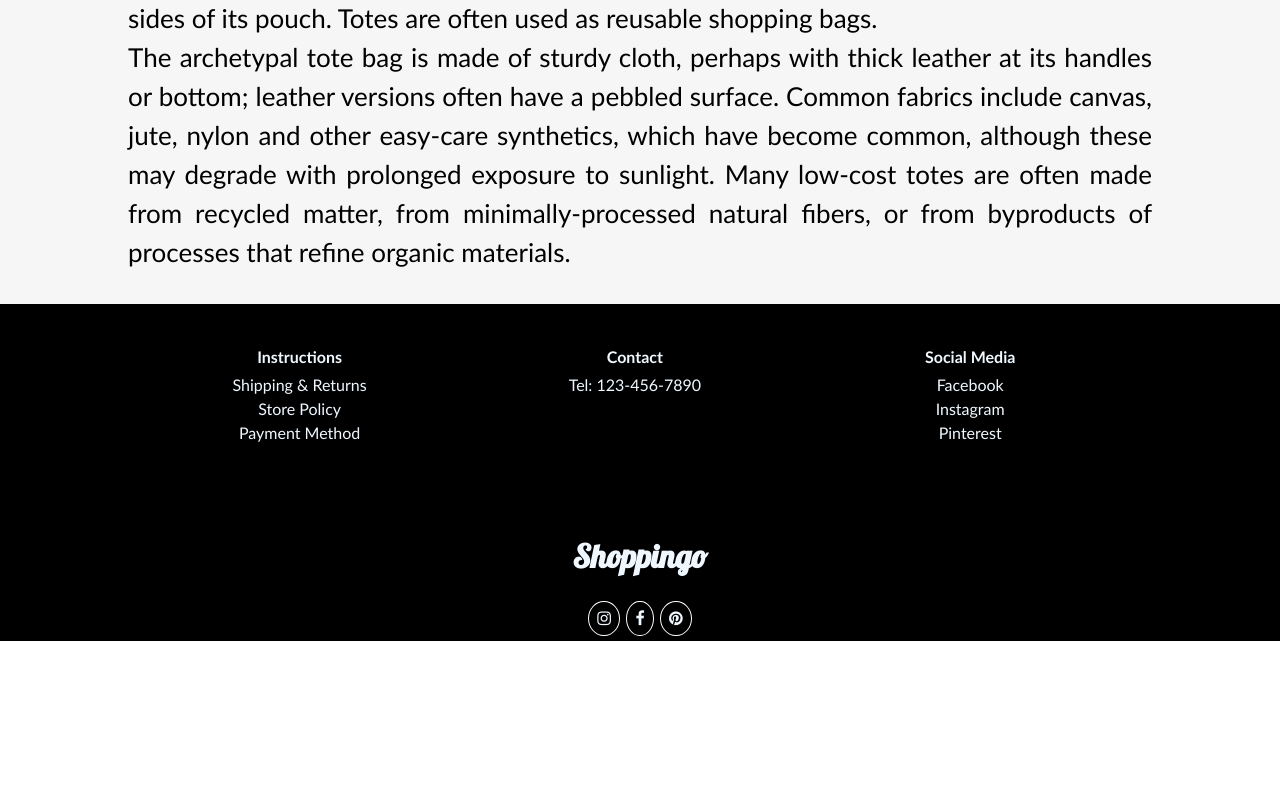
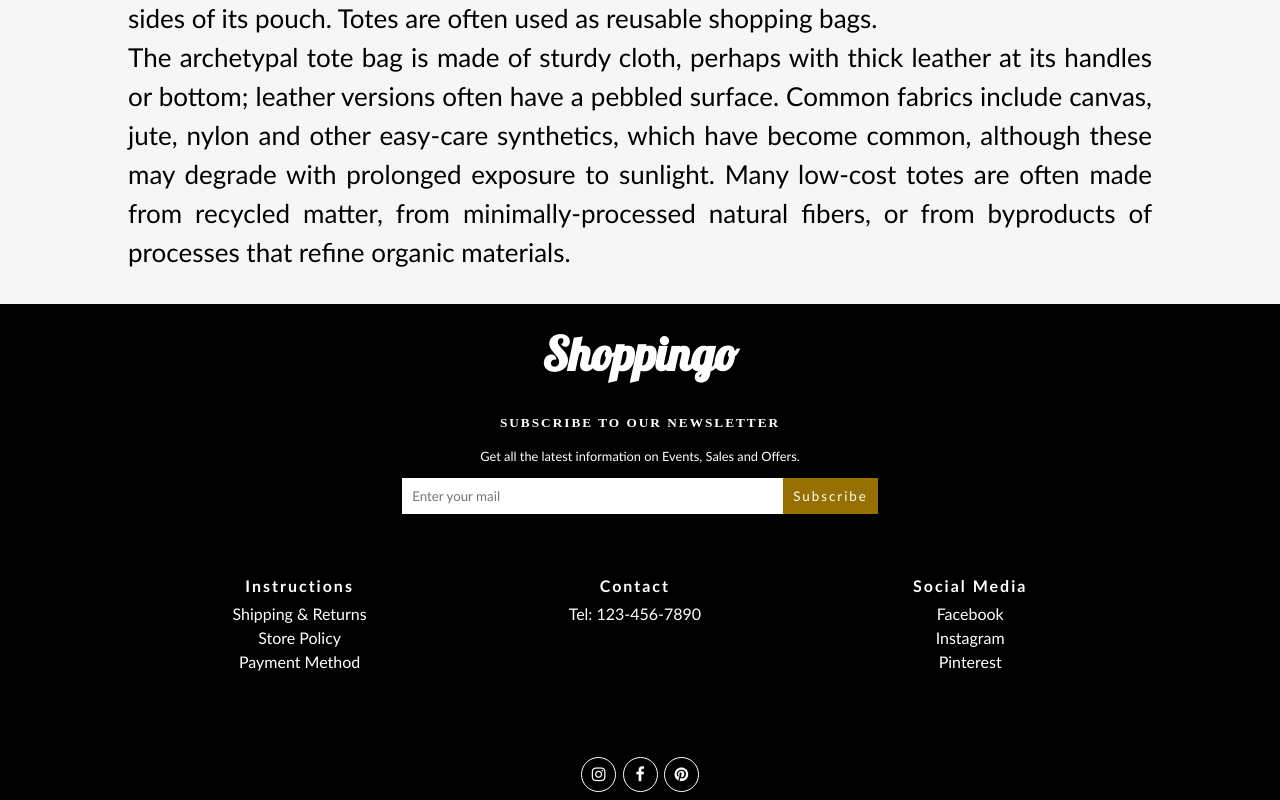
Before and after one commit to Abdallah1397/Shoppingo, a Next.js app: page / in a window 1280 px wide. Shown: the part 1894-2694 px from the top of the page. Before the commit the page ends 2535 px from the top, so only its background shows below. Built offline with nearby package versions, Linux system fonts and the light colour scheme.

Commit message:
handle footer content

```diff
--- a/components/Footer/Footer.js
+++ b/components/Footer/Footer.js
@@ -4,6 +4,24 @@ import styles from "./Footer.module.css";
 const Footer = () => {
     return (
         <div className={styles.footer}>
+            {/* Footer-Logo */}
+            <div>
+                <h2>Shoppingo</h2>
+            </div>
+            {/* Subscribe Header */}
+            <div className={styles.subscribeHeader}>
+                <h5>
+                    Subscribe to our newsletter
+                </h5>
+                <p>
+                    Get all the latest information on Events, Sales and Offers.
+                </p>
+            </div>
+            {/* Subscribe */}
+            <div className={styles.subscribe}>
+                <input type="email" placeholder="Enter your mail" />
+                <button>Subscribe</button>
+            </div>
             <div className={styles.footerInformatians}>
                 {/* Instructions */}
                 <div>
@@ -25,20 +43,15 @@ const Footer = () => {
                     <p>Pinterest</p>
                 </div>
             </div>
-            <div>
-                <h2>
-                    Shoppingo
-                </h2>
-            </div>
             {/* Social Media Icons */}
             <div className={styles.socialMediaIcons}>
                 <a href="#" className={styles.insta}>
                     <i className="fa fa-instagram" />
                 </a>
-                <a href="#" className={styles.insta}>
+                <a href="#" className={styles.facebook}>
                     <i className="fa fa-facebook" />
                 </a>
-                <a href="#" className={styles.insta}>
+                <a href="#" className={styles.pinterest}>
                     <i className="fa fa-pinterest" />
                 </a>
             </div>
--- a/components/Footer/Footer.module.css
+++ b/components/Footer/Footer.module.css
@@ -1,16 +1,58 @@
 .footer {
     background-color: #000;
-    color: aliceblue;
+    color: #fff;
     padding: 5px;
     text-align: center;
+
 }
-.footer h2{
+
+/* Logo */
+.footer h2 {
     font-family: 'Lobster', cursive;
-    font-size: xx-large;
+    font-size: 2.9rem;
+    margin-block-start: 0;
+    margin-block-end: 0;
+    padding: 1rem 0;
 }
+.subscribeHeader h5{
+    letter-spacing: 2px;
+    text-transform: uppercase;
+    margin-block-start: 0;
+    margin-block-end: 0;
+    padding: 1rem 0;
+}
+.subscribeHeader p{
+    font-size: 0.8rem;
+    margin-block-start: 0;
+    margin-block-end: 0;
+}
+/* Subscribe */
+.subscribe{
+    padding-top: .7rem;
+}
+.subscribe input {
+    padding: 10px;
+    width: 30%;
+    border: none;
+    font-family: 'Gill Sans', 'Gill Sans MT', Calibri, 'Trebuchet MS', sans-serif;
+}
+.subscribe button {
+    padding: 10px;
+    border: none;
+    cursor: pointer;
+    letter-spacing: 2px;
+    background-color:#969393 ;
+    color: #fff;
+    background-color: rgb(150, 113, 1);
+    font-family: 'Gill Sans', 'Gill Sans MT', Calibri, 'Trebuchet MS', sans-serif;
+}
+.subscribe button:hover {
+    transition: 1s;
+}
+/* Footer Information contains Instructions & Contact & Social Media */
 .footerInformatians {
     display: flex;
-    padding: 2rem 0 4rem 0;
+    padding: 3.5rem 0 5rem 0;
     width: 80%;
     margin: 0 10%;
 }
@@ -20,10 +62,14 @@
     text-align: center;
 }
 
+/* Section Title */
 .footer h4 {
     line-height: 2em;
+    letter-spacing: 2px;
+
 }
 
+/* Section subtitle */
 .footer p {
     line-height: 1.5em;
 }
@@ -34,26 +80,52 @@
     margin-block-end: 0;
     font-family: 'Gill Sans', 'Gill Sans MT', Calibri, 'Trebuchet MS', sans-serif;
 }
-.socialMediaIcons{
-    padding: 0.5rem;
-    text-align: center;
+
+/* Social Media Icon Div */
+.socialMediaIcons {
+    display: flex;
+    justify-content: center;
 }
-.insta{
+
+/* Links */
+.insta,
+.facebook,
+.pinterest {
     border: 1px solid #fff;
     border-radius: 50%;
-    width: 300px;
-    height: 300px;
     margin: 0.2rem;
-    padding: .5rem;
+    /* padding: 0.5rem; */
+    width: 35px;
+    height: 35px;
+    display: flex;
+    align-items: center;
+    justify-content: center;
 }
+.insta:hover{
+    background-color:#ea1164 ;
+    transition: 1s;
+}
+.facebook:hover{
+    background-color:#3B5998 ;
+    transition: 1s;
+}
+.pinterest:hover{
+    background-color:#cb2027 ;
+    transition: 1s;
+}
+
 /* Extra small devices (phones, 768px and down) */
 @media screen and (max-width: 768px) {
+    .subscribe input {
+        width: 50%;
+    }
     .footerInformatians {
         display: block;
         padding: 2rem 0;
         width: 80%;
         margin: 0 10%;
     }
+
     .footerInformatians div {
         width: 100%;
         text-align: center;
```
